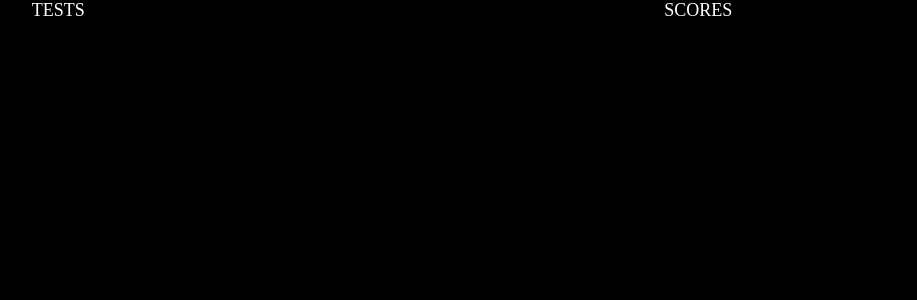
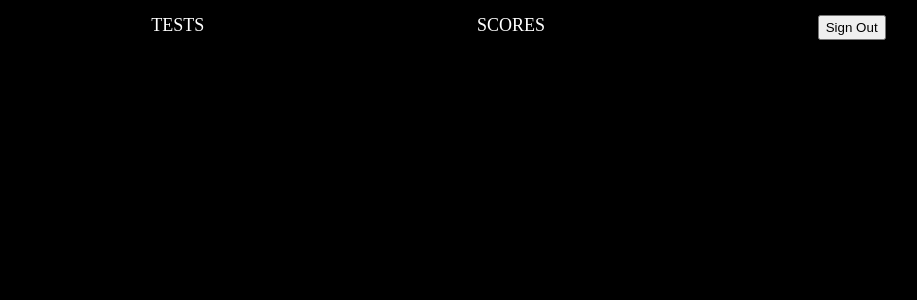
Before and after one commit to AFFAN-AHMAD/Digiaccel-Assignment, a React (Create React App) app in the folder client/: page /user in a window 1280 px wide. Shown: the top 300 px of the page, without its empty margins (258-1175 px from the left). Built offline with nearby package versions, Linux system fonts and the light colour scheme; sample sign-in values are in the browser's storage.

Commit message:
added:action for setting score

```diff
--- a/client/src/pages/user/myTest/MyTest.jsx
+++ b/client/src/pages/user/myTest/MyTest.jsx
@@ -33,11 +33,17 @@ const MyTest = () => {
 
   const svgRef = useRef();
 
-
   useEffect(() => {
     console.log("id in useEffect", id);
     dispatch(getCurrent({ id, token }));
   }, []);
+
+  useEffect(()=>{
+     console.log("scores in effect", scores);
+     console.log("noOfQuestions in effect", noOfQuestions);
+  },[scores])
+
+
 
   useEffect(() => {
     const w = 600;
@@ -78,9 +84,14 @@ const MyTest = () => {
     setThisTest([...currentTest]);
   }, [currentTest]);
 
-  const handleClick = () => {
+  const handleStart = () => {
+    setEnd(false);
+    setDifficulty(5)
+    setTotal(0)
+    setScores([])
+    setNoOfQuestions(0)
     thisTest.map((ele) => {
-      if (ele.difficulty == difficulty) {
+      if (ele.difficulty == 5) {
         return setCurrentQuestion(ele);
       }
     });
@@ -90,7 +101,7 @@ const MyTest = () => {
   };
 
   //   useEffect(() => {
-  //     // handleClick();
+  //     // handleStart();
   //   }, [difficulty]);
   const handleChange = () => {
     thisTest.map((ele) => {
@@ -103,6 +114,9 @@ const MyTest = () => {
   const handleCheck = (answer) => {
     if (answer == currentQuestion.correctAnswer) {
       if (difficulty == 10) {
+         setTotal((total) => total + 5);
+         let curr = scores[scores.length - 1] + 5;
+         setScores([...scores, total]);
         setEnd(true);
         return alert(
           "quiz ended, you correctly answered question of diffculty level 10"
@@ -115,6 +129,9 @@ const MyTest = () => {
       handleChange();
     } else {
       if (difficulty == 1) {
+         setTotal((total) => total - 2);
+         let curr = scores[scores.length - 1] - 2;
+         setScores([...scores, total]);
         setEnd(true);
         return alert(
           "quiz ended,you answered the question of difficulty level 1 wrongly"
@@ -127,10 +144,13 @@ const MyTest = () => {
       handleChange();
     }
     setNoOfQuestions((q) => q + 1);
+
+    console.log("scores", scores);
+    console.log("noOfQuestions", noOfQuestions);
   };
   return (
     <div style={{ textAlign: "center" }}>
-      {start == true ? (
+      {start == true && end == false ? (
         <div>
           <div style={{ display: "flex", justifyContent: "space-around" }}>
             <h1>Total Score: {total}</h1>
@@ -155,7 +175,7 @@ const MyTest = () => {
           <svg ref={svgRef} />
         </div>
       ) : (
-        <button onClick={() => handleClick()} style={{ margin: "auto" }}>
+        <button onClick={() => handleStart()} style={{ margin: "auto" }}>
           Start
         </button>
       )}
--- a/client/src/pages/user/nav/NavBar.jsx
+++ b/client/src/pages/user/nav/NavBar.jsx
@@ -1,22 +1,55 @@
-import React from "react";
-import { Link } from "react-router-dom";
+import React, { useEffect } from "react";
+import { useDispatch, useSelector } from "react-redux";
+import { Link, useNavigate } from "react-router-dom";
+import { logOut } from "../../../redux/user/action";
 
 const NavBar = () => {
+  const { name } = useSelector((state) => state.user);
+  const dispatch = useDispatch();
+  const navigate = useNavigate();
+  const handleLogout = () => {
+    localStorage.removeItem("token");
+    dispatch(logOut());
+  };
+  let { token } = useSelector((state) => state.user);
+  const myToken = JSON.parse(localStorage.getItem("token"));
+  //  useEffect(() => {
+  //    if (!token) {
+  //      token = myToken;
+  //    }
+  //    if (!token) {
+  //      navigate("/login");
+  //    }
+  //  }, [token]);
+
   return (
     <div style={{ display: "flex", justifyContent: "space-around" }}>
-
+      <h3 style={{ textDecoration: "none", color: "white", fontSize: "18px" }}>
+        {name}
+      </h3>
       <Link
-        style={{ textDecoration: "none", color: "white", fontSize: "18px" }}
+        style={{
+          textDecoration: "none",
+          color: "white",
+          fontSize: "18px",
+          marginTop: "15px",
+        }}
         to="/user/userTest"
       >
         TESTS
       </Link>
       <Link
-        style={{ textDecoration: "none", color: "white", fontSize: "18px" }}
+        style={{
+          textDecoration: "none",
+          color: "white",
+          fontSize: "18px",
+          marginTop: "15px",
+        }}
         to="/user/scores"
       >
         SCORES
       </Link>
+      <button onClick={() => handleLogout()} style={{height:"25px",marginTop:"15px"}}>Sign Out</button>
     </div>
   );
 };
--- a/client/src/redux/quiz/action.js
+++ b/client/src/redux/quiz/action.js
@@ -1,4 +1,5 @@
 import axios from "axios";
+import { dispatch } from "d3";
 
 export const actionTypes = {
   ADD_ONE_ANSWER_CORRECT: "ADD_ONE_ANSWER_CORRECT",
@@ -14,6 +15,8 @@ export const actionTypes = {
 
   GET_CURRENT_TEST_SUCCESS: "GET_CURRENT_TEST_SUCCESS",
   GET_CURRENT_TEST_FAILURE: "GET_CURRENT_TEST_FAILURE",
+
+  SET_SCORE: "SET_SCORE",
 };
 
 export const addOneCorrect =
@@ -32,7 +35,7 @@ export const addOneCorrect =
           type: actionTypes.ADD_ONE_ANSWER_CORRECT,
           payload: res.data,
         });
-        alert("question added succesfully")
+        alert("question added succesfully");
       })
       .catch((er) => {
         console.log(er, "could not add the question");
@@ -117,3 +120,7 @@ export const getCurrent =
         });
       });
   };
+
+export const setScore = (payload) => (dispatch) => {
+  dispatch({ type: actionTypes.SET_SCORE, payload: payload });
+};
```
